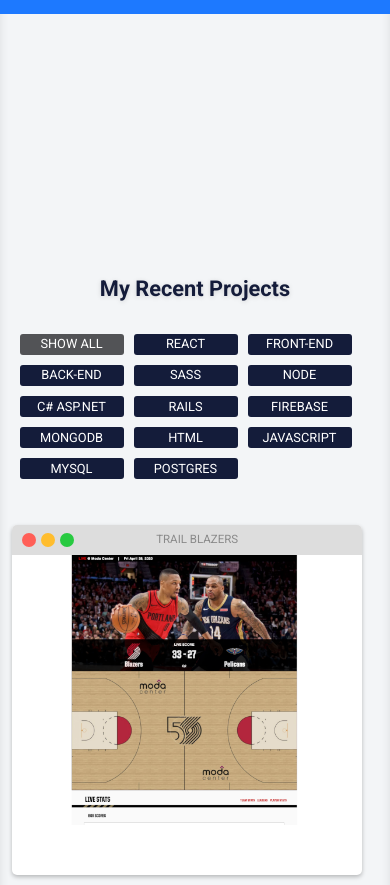
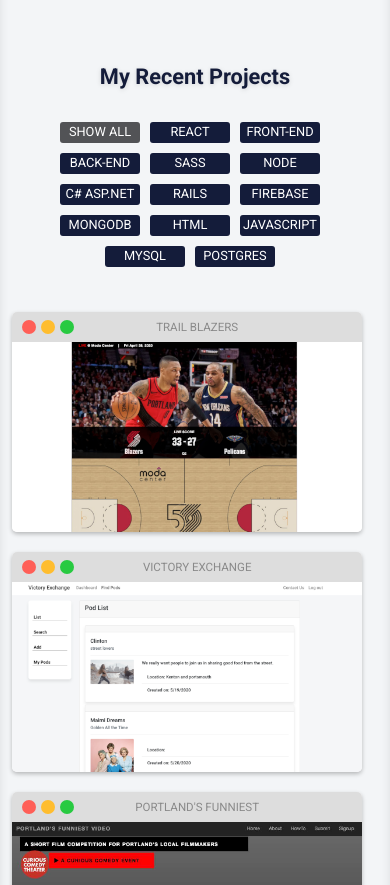
Before and after one commit to dustatron/react-portfolio, a React (Create React App) app: page /home in a window 390 px wide. Shown: the part 920-1805 px from the top of the page. Built offline with nearby package versions, Linux system fonts and the light colour scheme.

Commit message:
tiddy up mobile experience.

```diff
--- a/src/scss/base/_base.scss
+++ b/src/scss/base/_base.scss
@@ -43,6 +43,7 @@
   grid-template-areas: '. . .';
   @include respond(tab-port) {
     margin: 0;
+    max-width: 100%;
   }
 
   &-left {
--- a/src/scss/components/_about.scss
+++ b/src/scss/components/_about.scss
@@ -2,6 +2,9 @@
   // position: relative;
   font-size: $default-font-size;
   margin-bottom: 18em;
+  @include respond(tab-port) {
+    margin-bottom: 8em;
+  }
   &-top {
     margin: -5px 2%;
     padding-top: 14rem;
@@ -17,8 +20,6 @@
   &-bottom {
     background: $light-blue;
     padding-bottom: 5rem;
-    @include respond(tab-port) {
-    }
 
     &-title {
       padding: $title-padding;
@@ -33,6 +34,9 @@
       margin: auto;
       color: $white;
       font-weight: 300;
+      @include respond(tab-port) {
+        width: 98%;
+      }
       li {
         padding: 2rem 0;
         display: flex;
--- a/src/scss/components/_project-icon.scss
+++ b/src/scss/components/_project-icon.scss
@@ -17,6 +17,9 @@
     min-width: 70%;
     height: 350px;
     margin: 10px auto;
+    @include respond(tab-port) {
+      height: 220px;
+    }
   }
 
   &-bar {
--- a/src/scss/components/_project-list.scss
+++ b/src/scss/components/_project-list.scss
@@ -17,6 +17,9 @@
     justify-content: start;
     margin: auto;
     width: 90%;
+    @include respond(tab-port) {
+      justify-content: center;
+    }
 
     &-box {
       cursor: pointer;
@@ -37,6 +40,9 @@
         transform: scale(1);
         box-shadow: 0px 0px 1px rgba(0, 0, 0, 0.1);
       }
+      @include respond(tab-port) {
+        width: 80px;
+      }
     }
   }
   &-icons {
```
